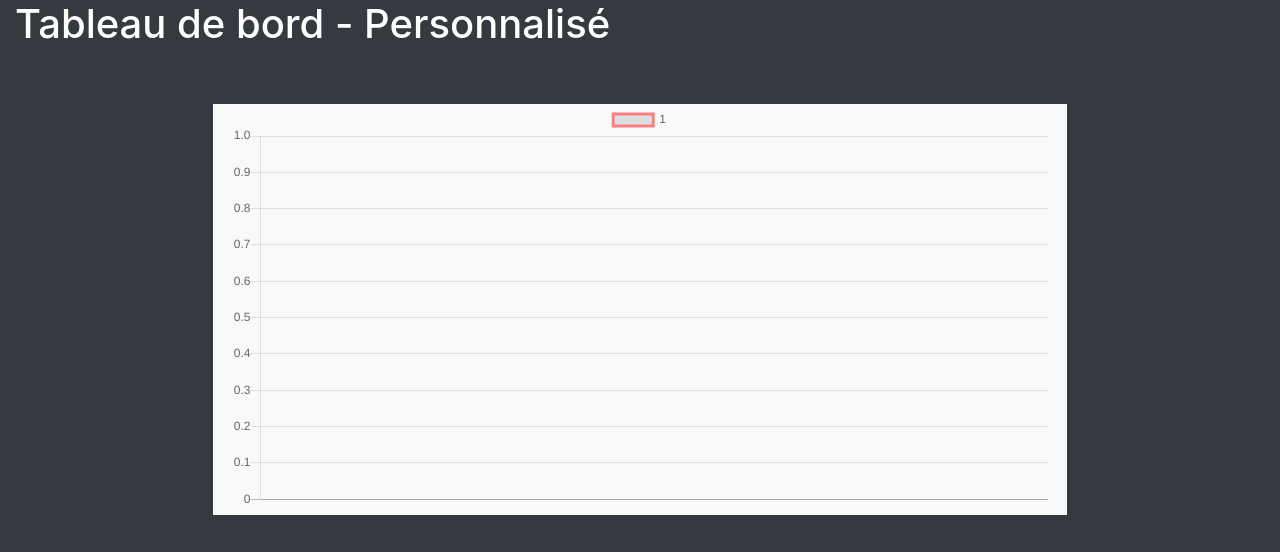
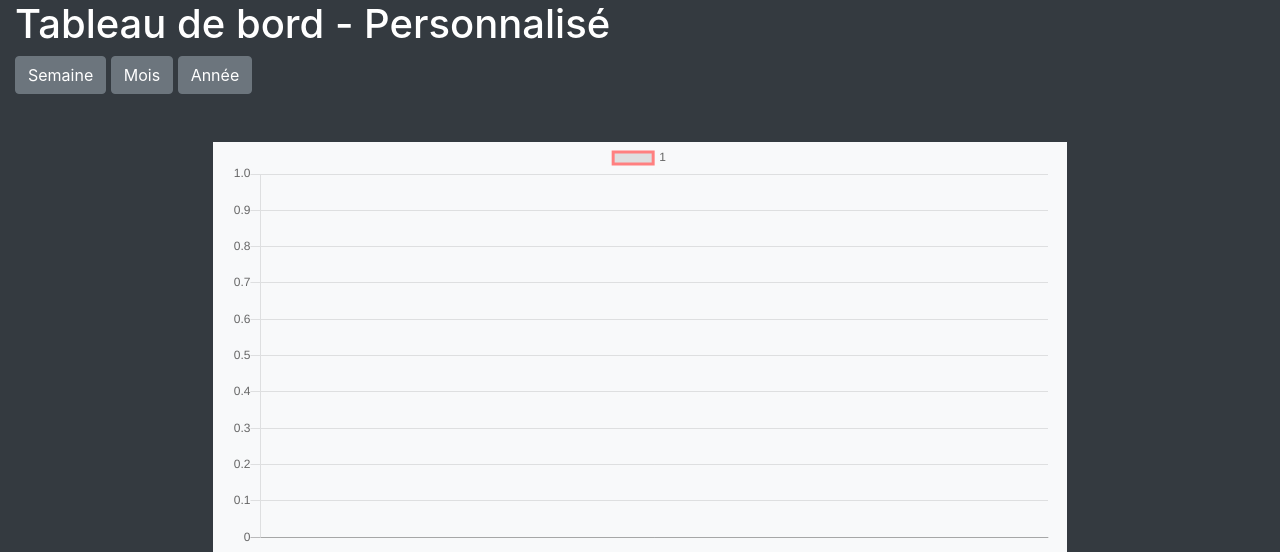
Before and after one commit to Abdellah-Sk/django-rates, a Django app: a page that uses src/stats/templates/stats/index.html in a window 1280 px wide. Shown: the top 552 px of the page. Run offline with Django 3.2, Linux system fonts and the light colour scheme; data that the repository does not hold is empty; some libraries are stand-ins or nearby versions.

Commit message:
add dynamic btn ans url for switch days

```diff
--- a/src/Dashboard/urls.py
+++ b/src/Dashboard/urls.py
@@ -19,6 +19,6 @@ from django.urls import path
 from stats.views import dashboard
 
 urlpatterns = [
-    path('days=<int:days_range>&currencies=<str:currencies>', dashboard),
+    path('days=<int:days_range>&currencies=<str:currencies>', dashboard, name="home"),
     path('admin/', admin.site.urls),
 ]
--- a/src/stats/templates/stats/index.html
+++ b/src/stats/templates/stats/index.html
@@ -12,6 +12,9 @@
         <div class="row">
             <div class="col">
                 <h1 class="text-white">Tableau de bord - {{ page_label }}</h1>
+                <a href="{% url 'home' days_range=7 currencies=currencies %}" class="btn btn-secondary">Semaine</a>
+                <a href="{% url 'home' days_range=30 currencies=currencies %}" class="btn btn-secondary">Mois</a>
+                <a href="{% url 'home' days_range=365 currencies=currencies %}" class="btn btn-secondary">Année</a>
             </div>
         </div>
 
--- a/src/stats/views.py
+++ b/src/stats/views.py
@@ -10,4 +10,5 @@ def dashboard(request, days_range=60, currencies="CAD"):
 
     return render(request, "stats/index.html", context={"data": rates,
                                                         "days_labels": days,
+                                                        "currencies": currencies,
                                                         "page_label": page_label})
```
